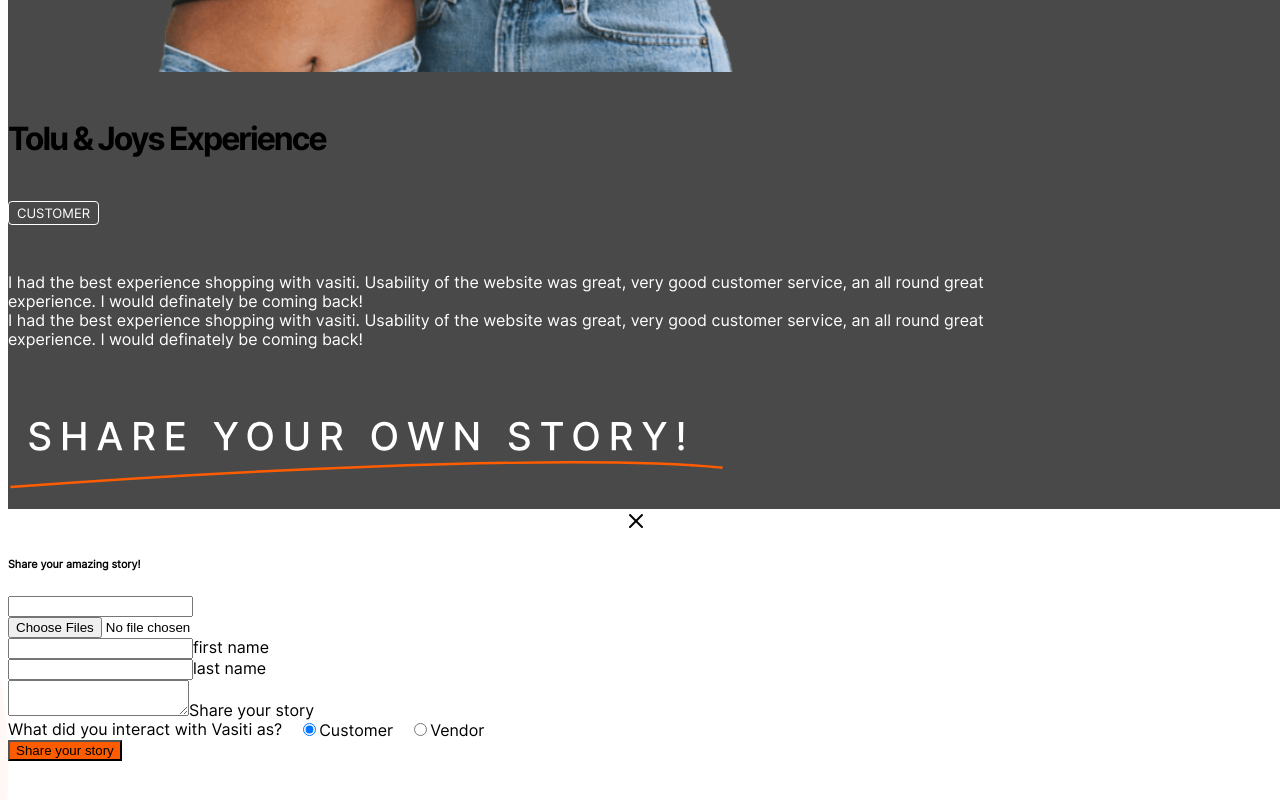
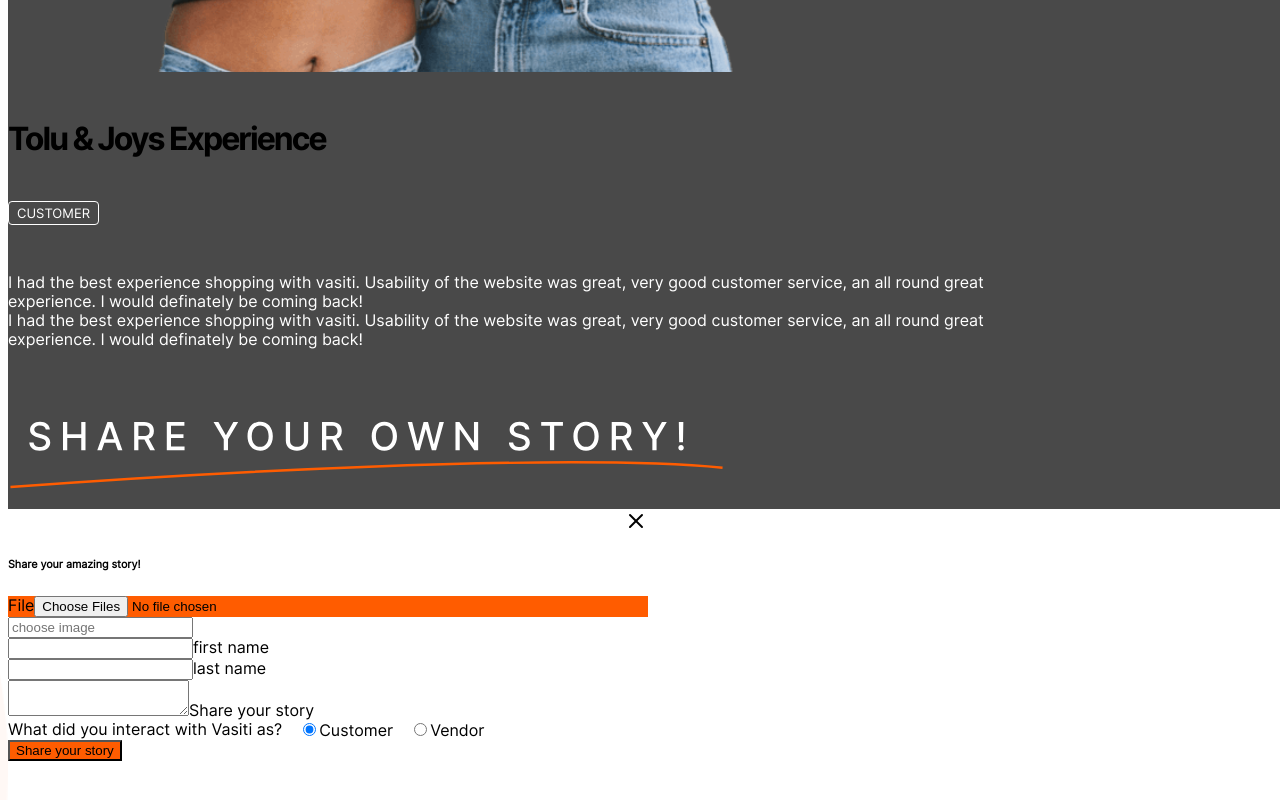
Before and after one commit to peterihimire/vasiti-react-materialize, a React (Create React App) app: page / in a window 1280 px wide. Shown: the part 2004-2804 px from the top of the page. Built offline with nearby package versions, Linux system fonts and the light colour scheme; the HTML template or start-up script is replaced by a standard one.

Commit message:
Fixed form upload , to look better

```diff
--- a/src/components/ExperienceOne.js
+++ b/src/components/ExperienceOne.js
@@ -111,17 +111,19 @@
                 <h6 className="center">Share your amazing story!</h6>
               </div>
               <form>
-                <div className="file-field  col s12 file-setting">
-                  <input
-                    // type="button"
-                    // placeholder="Choose Image"?
-                    id="image"
-                    className="file-path"
-                  />
+                <div className="file-field  col s12 input-field">
+                  <div className="btn">
+                    <span>File</span>
+                    <input type="file" multiple />
+                  </div>
 
-                  <div>
-                    {/* <img src="images/Vector.svg" alt="file-icon-image" /> */}
-                    <input type="file" multiple />
+                  <div className="file-path-wrapper">
+                    <input
+                      id="image"
+                      className="file-path-validate"
+                      type="text"
+                      placeholder="choose image"
+                    />
                   </div>
                 </div>
 
```
Also changed, not shown: 1 other file (tests, documents, lock files or other folders).
